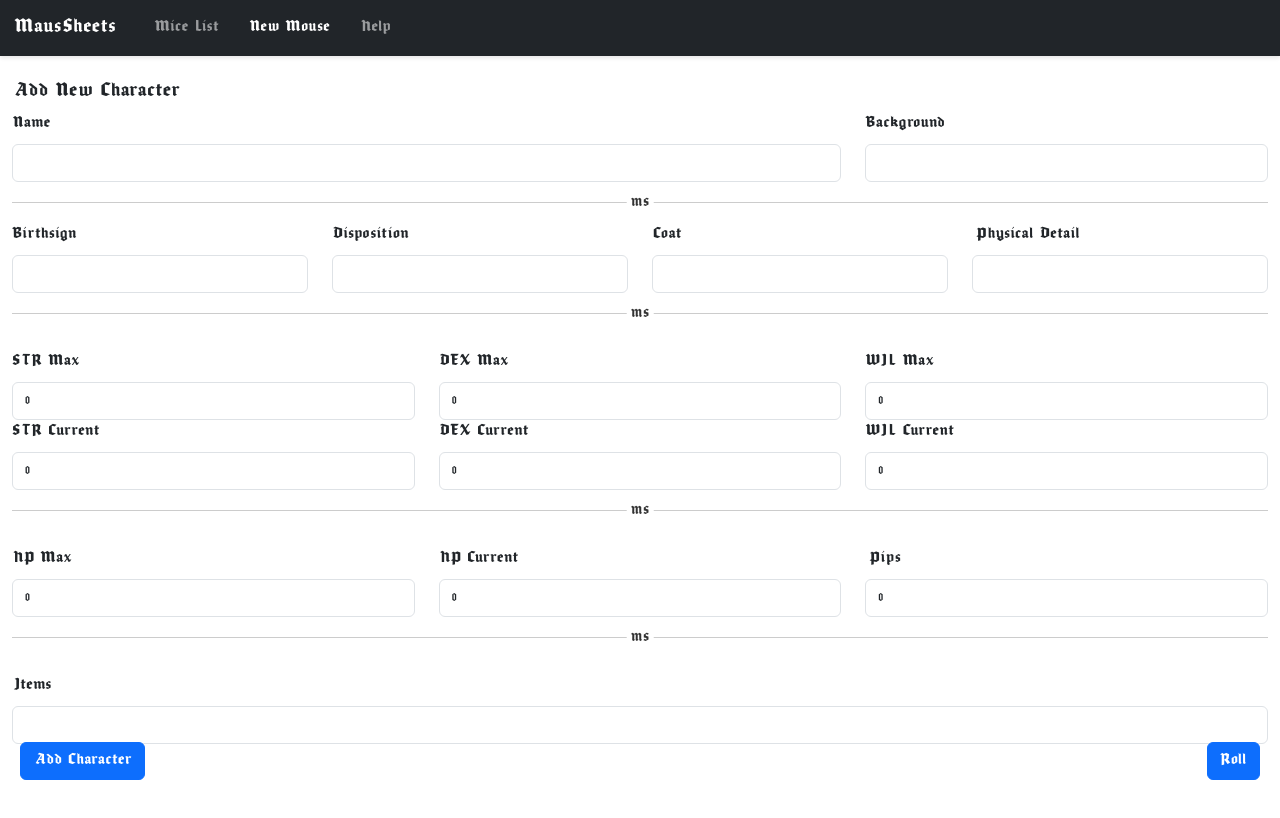
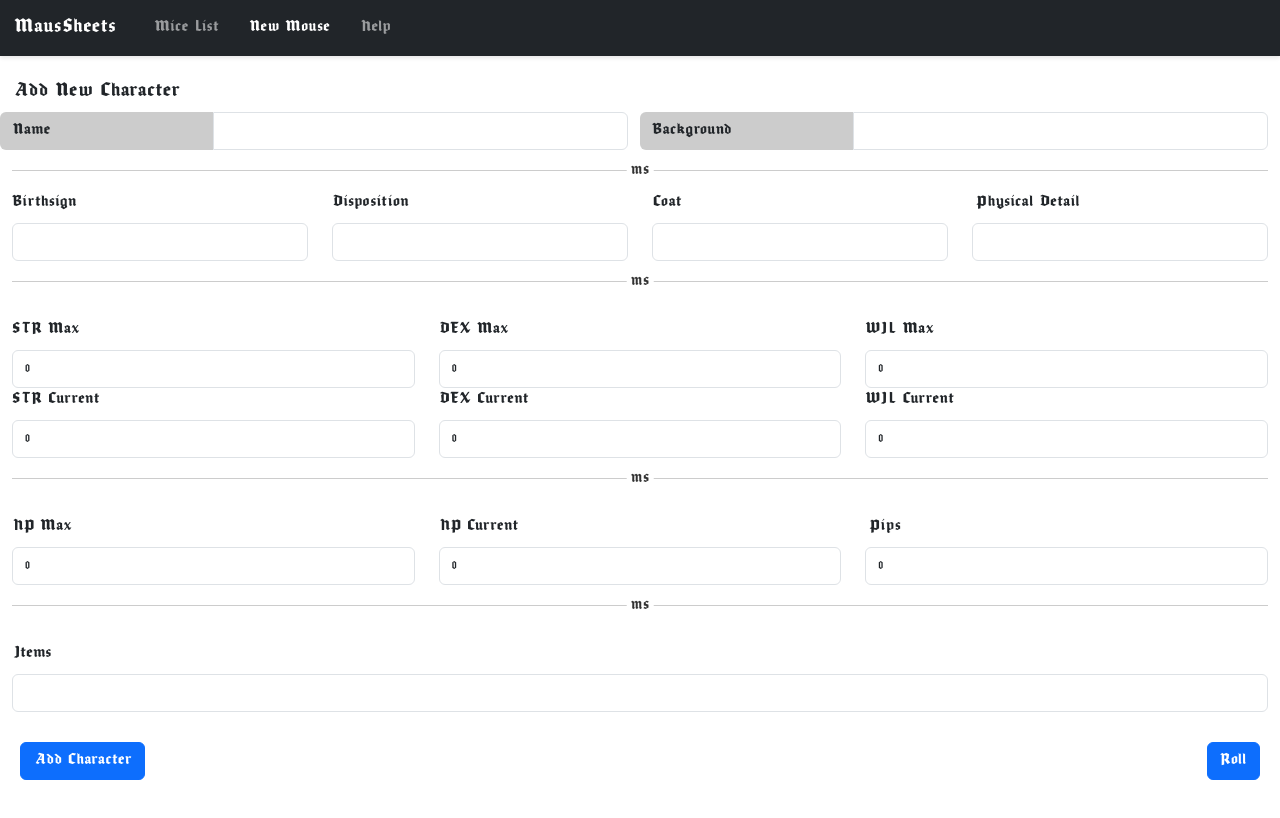
Before and after one commit to alvarocavalcanti/MausSheet, a React (Create React App) app: page /new in a window 1280 px wide. Shown: the top 818 px of the page. Built offline with nearby package versions, Linux system fonts and the light colour scheme.

Commit message:
Styling of the name and background

```diff
--- a/src/components/CharacterForm.tsx
+++ b/src/components/CharacterForm.tsx
@@ -121,37 +121,53 @@ const CharacterForm: React.FC = () => {
         </Alert>
       )}
       <Form noValidate validated={validated} onSubmit={handleSaveCharacter}>
-        <Row>
-          <Col sm={8}>
-            <Form.Group controlId="formName">
-              <Form.Label>Name</Form.Label>
+        <Form.Group as={Row} controlId="formNameAndBackground">
+          <Form.Label
+            column
+            sm={2}
+            className="rounded-start"
+            style={{ backgroundColor: "#ccc" }}
+          >
+            Name
+          </Form.Label>
+          <Col sm={4} style={{ paddingLeft: "0px" }}>
             <Form.Control
               required
               type="text"
               value={name}
               onChange={(e) => setName(e.target.value)}
+              style={{ paddingLeft: "5px" }}
+              className="rounded-end rounded-start-0"
             />
             <Form.Control.Feedback type="invalid">
               Please provide a name.
             </Form.Control.Feedback>
-            </Form.Group>
           </Col>
-          <Col sm={4}>
-            <Form.Group controlId="formClass">
-              <Form.Label>Background</Form.Label>
+          <Form.Label
+            column
+            sm={2}
+            className="rounded-start"
+            style={{ backgroundColor: "#ccc" }}
+          >
+            Background
+          </Form.Label>
+          <Col sm={4} style={{ paddingLeft: "0px" }}>
             <Form.Control
               required
               type="text"
               value={background}
               onChange={(e) => setBackground(e.target.value)}
+              style={{ paddingLeft: "5px" }}
+              className="rounded-end rounded-start-0"
             />
             <Form.Control.Feedback type="invalid">
               Please provide a background.
             </Form.Control.Feedback>
+          </Col>
         </Form.Group>
-          </Col>
-        </Row>
-        <div className="hr-with-char"><span>&nbsp;MS&nbsp;</span></div>
+        <div className="hr-with-char">
+          <span>&nbsp;MS&nbsp;</span>
+        </div>
         <Row>
           <Col sm={3}>
             <Form.Group controlId="formBirthsign">
@@ -210,7 +226,9 @@ const CharacterForm: React.FC = () => {
             </Form.Group>
           </Col>
         </Row>
-        <div className="hr-with-char"><span>&nbsp;MS&nbsp;</span></div>
+        <div className="hr-with-char">
+          <span>&nbsp;MS&nbsp;</span>
+        </div>
         <Row>
           <Col sm={4} className="mt-3">
             <Form.Group controlId="formStrengthMax">
@@ -300,7 +318,9 @@ const CharacterForm: React.FC = () => {
             </Form.Group>
           </Col>
         </Row>
-        <div className="hr-with-char"><span>&nbsp;MS&nbsp;</span></div>
+        <div className="hr-with-char">
+          <span>&nbsp;MS&nbsp;</span>
+        </div>
 
         <Row>
           <Col sm={4} className="mt-3">
@@ -346,7 +366,9 @@ const CharacterForm: React.FC = () => {
             </Form.Group>
           </Col>
         </Row>
-        <div className="hr-with-char"><span>&nbsp;MS&nbsp;</span></div>
+        <div className="hr-with-char">
+          <span>&nbsp;MS&nbsp;</span>
+        </div>
 
         <Row>
           <Col sm={12} className="mt-3">
@@ -375,7 +397,7 @@ const CharacterForm: React.FC = () => {
         </Button>
       </Form>
       <DiceRoller />
-      <Container style={{height: '100px'}}/>
+      <Container style={{ height: "100px" }} />
     </Container>
   );
 };
```
Lines whose indentation alone changed are shown as unchanged.
